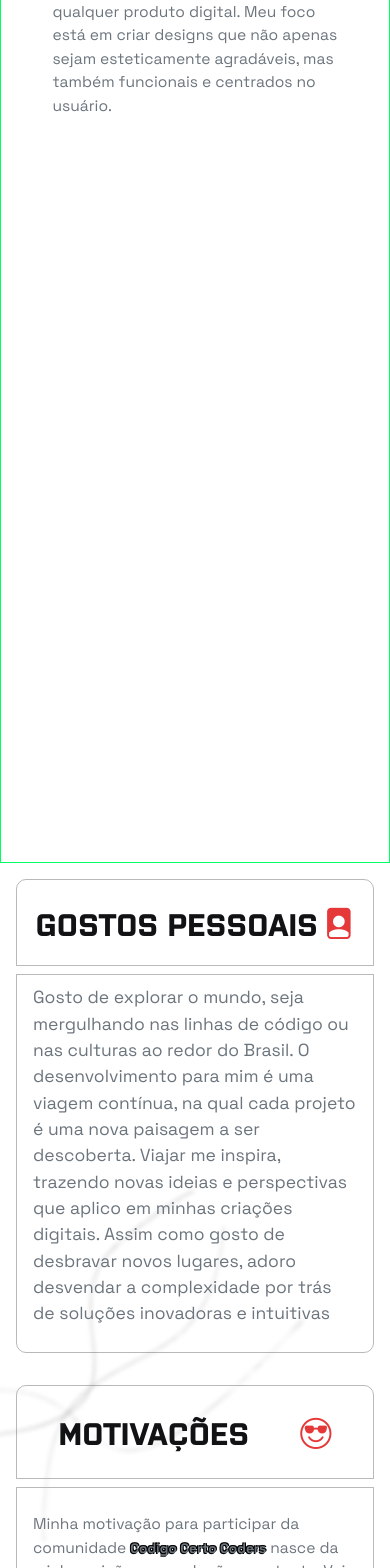
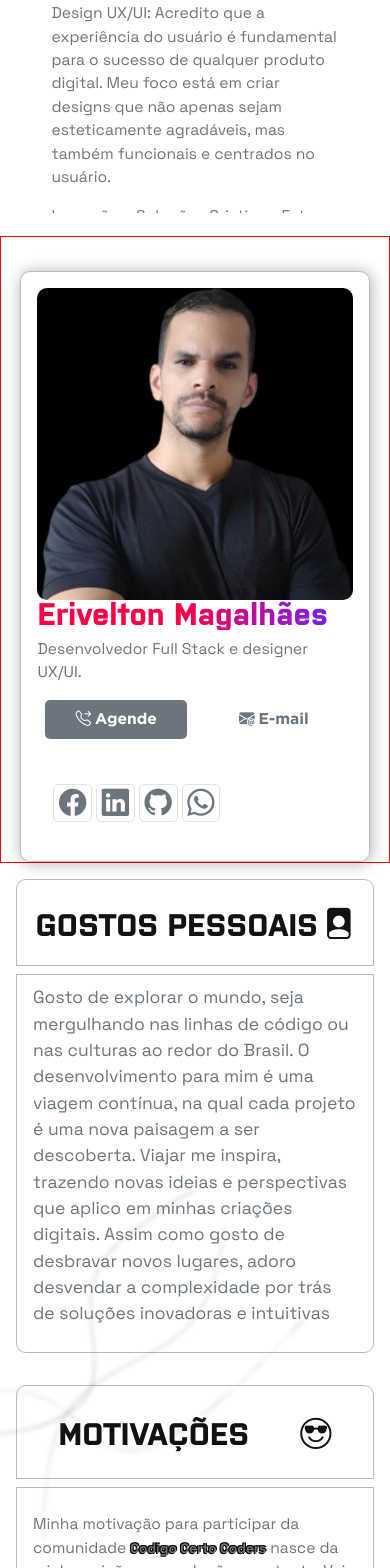
Before and after one commit to EriveltonMGit/Codigo_certo, an Angular app: page / in a window 390 px wide. Shown: the part 2260-3828 px from the top of the page. Built offline with nearby package versions, Linux system fonts and the light colour scheme.

Commit message:
chore: modificações no body

```diff
--- a/src/app/home/home.js
+++ b/src/app/home/home.js
@@ -13,8 +13,11 @@ function mudarCorBody() {
     var mudarCor_Icon = document.querySelectorAll(`.mudarCor_Icon`)
     // EXIBIR A BORDA BRANCA AO MUDAR O ESTADO
     var borda = document.querySelectorAll(`.borda`)
-    // MUDA A IMAGEM DO CURSOR
-    // var img_cursor = document.querySelectorAll(`#img_cursor`)
+    // MUDAR A COR DOS TITULOS PARA WHITE QUANDO O BODY FICAR PRETO
+    var colorH3_white = document.querySelectorAll(`.colorH3_white`)
+
+
+
     // MUDAR OS ICONS
     var sol = document.getElementById('sol');
     var lua = document.getElementById('lua');
@@ -54,6 +57,11 @@ function mudarCorBody() {
             elementoBorda.style.border = '1px solid white'
         })
 
+            // MUDAR A COR DOS TITULOS PARA WHITE QUANDO O BODY FICAR PRETO
+        colorH3_white.forEach(function(colorH3_white_C){// cria uma função e um paramentro
+            colorH3_white_C.style.color = 'white'
+        })
+
 
 
 
@@ -77,7 +85,10 @@ function mudarCorBody() {
         borda.forEach(function(elementoBorda){
             elementoBorda.style.border = ''
         })
-
+          // MUDAR A COR DOS TITULOS PARA PRETO QUANDO O BODY FICAR BRANCO
+          colorH3_white.forEach(function(colorH3_white_C){// cria uma função e um paramentro
+            colorH3_white_C.style.color = 'var(--bs-dark)'
+        })
 
     }
 }
--- a/src/app/section-1/section-1.component.html
+++ b/src/app/section-1/section-1.component.html
@@ -6,7 +6,7 @@
     <div class="info_text borda">
         <!-- Nome e descrição -->
         <div class="txto">
-            <h3>Olá, eu sou Erivelton Magalhães</h3>
+            <h3 class="colorH3_white">Olá, eu sou Erivelton Magalhães</h3>
             <span>Tenho 32 anos e sou</span>
             <p class="mudarCor_Texto"> Desenvolvedor Full Stack e designer UX/UI com 2 anos de experiência em
                 desenvolvimento web, apaixonado
--- a/src/app/section-2/section-2.component.html
+++ b/src/app/section-2/section-2.component.html
@@ -5,7 +5,7 @@
     <div class="descricao">
 
         <div class="text_titulo">
-            <h3>Sobre</h3> <span class="status-icon"></span>
+            <h3 class="colorH3_white">Sobre</h3> <span class="status-icon"></span>
         </div>
 
         <!--  -->
@@ -24,7 +24,7 @@
 
         <!-- TITULO DOS OBJETIVOS -->
         <div class="obj_text">
-            <h3>Objetivos de Carreira</h3><span class="status-icon"></span>
+            <h3 class="colorH3_white">Objetivos de Carreira</h3><span class="status-icon"></span>
         </div>
         <!-- DESCRIÇÃO DOS OBJETIVOS -->
         <div class="obj_desc_1">
@@ -39,7 +39,7 @@
 
         <!-- ÁREAS DE INTERESSE -->
         <div class="inte_text">
-            <h3>Áreas de Interesse  </h3> <span class="status-icon"></span>
+            <h3 class="colorH3_white">Áreas de Interesse  </h3> <span class="status-icon"></span>
         </div>
         <div class="inte_desc_1">
             <p>Desenvolvimento Web: Criar interfaces intuitivas e responsivas, bem como desenvolver backends robustos e escaláveis. A diversidade de tecnologias e a chance de atuar em diversas camadas de um projeto são o que mais me fascinam.</p>
@@ -69,7 +69,7 @@
 
                 </div>
                 <div class="text_perfil">
-                    <h3 >Erivelton Magalhães</h3>
+                    <h3 class="colorH3_white" >Erivelton Magalhães</h3>
                     <p > Desenvolvedor Full Stack e designer UX/UI.</p>
 
 
--- a/src/app/section-2/section-2.component.scss
+++ b/src/app/section-2/section-2.component.scss
@@ -442,7 +442,6 @@
     align-items: center;
     justify-content: space-around;
     flex-direction: column;
-    border: 1px solid rgb(0, 255, 98);
   }
 
   // DESCRIÇAO
@@ -637,47 +636,29 @@
   // DIV FLUTUANTE
   .desc_flutuante {
     width: 100%;
-    height: 150vh;
+    height: 32%;
     display: flex;
     align-items: center;
     justify-content: center;
     flex-direction: column;
+    border: 1px solid rgb(255, 0, 0);
+
   }
 
 
   // DIV FLUTUANTE
   .flut {
     width: 90%;
-    height: 60vh;
-    display: none;
+    margin-top: 4vh;
+     height: 70vh;
     border-radius: 10px;
-
-    border: 1px solid rgb(0, 255, 98);
     padding: 1rem;
-    top: 40vh;
     border: 1px solid rgba(0, 0, 0, 0.274);
     box-shadow: 1px 1px 1rem rgba(0, 0, 0, 0.322);
+
+
   }
 
-
-
-  /* PERFIL FLUTUANTE  */
-  #sobre #section_perfil {
-    width: 25vw;
-    height: 40vh;
-    margin-top: 40vh;
-    position: absolute;
-    display: flex;
-    align-items: center;
-    justify-content: space-around;
-    flex-direction: column;
-    border-radius: 10px;
-    background-color: var(--bs-white);
-    box-shadow: 1px 1px 0.5rem rgba(0, 0, 0, 0.226);
-    z-index: 2;
-    padding: 1rem;
-
-  }
 
 
   /* DESCRIÇÃO PERFIL */
--- a/src/app/section-3/section-3.component.html
+++ b/src/app/section-3/section-3.component.html
@@ -10,9 +10,9 @@
 
     <!-- GOSTOS PESSOAIS -->
     <div class="gostos">
-        <h3 class="titulo_gostos">
+        <h3 class="titulo_gostos colorH3_white">
             GOSTOS PESSOAIS
-            <i class="bi bi-file-person-fill"></i>
+            <i class="bi bi-file-person-fill colorH3_white"></i>
         </h3>
         <!-- descrição gostos -->
         <div class="descricao_gostos">
@@ -26,9 +26,9 @@
 
     <!-- Motivações -->
     <div class="motivacoes">
-        <h3 class="titulo_motivacoes">
+        <h3 class="titulo_motivacoes colorH3_white">
             MOTIVAÇÕES
-            <i class="bi bi-emoji-sunglasses"></i>
+            <i class="bi bi-emoji-sunglasses colorH3_white"></i>
         </h3>
         <!-- descrição motivacoes -->
         <div class="descricao_motivacoes">
--- a/src/app/section-3/section-3.component.scss
+++ b/src/app/section-3/section-3.component.scss
@@ -246,7 +246,7 @@
 
 }
 .gostos .bi{
-   color: var(--bs-red);
+   color: var(--bs-dark-2);
 
 }
 
@@ -312,6 +312,6 @@
 }
 
 .motivacoes .bi{
-    color: var(--bs-red);
+    color: var(--bs-dark-2);
 }
 }
--- a/src/app/section-4/section-4.component.html
+++ b/src/app/section-4/section-4.component.html
@@ -12,7 +12,7 @@
             <div class="row">
                 <!-- SOBRE -->
                 <div class="col-lg-3 col-md-6 mb-4 mb-md-0">
-                    <h5 class="text-uppercase">Sobre</h5>
+                    <h5 class="text-uppercase colorH3_white">Sobre</h5>
                     <p class="text-uppercase_p">
                         Forneço serviços de qualidade com dedicação e compromisso. Minha missão é garantir a
                         satisfação do cliente em todas as etapas.
@@ -21,7 +21,7 @@
 
                 <!-- SERVIÇOS -->
                 <div class="col-lg-3 col-md-6 mb-4 mb-md-0">
-                    <h5 class="text-uppercase">Serviços</h5>
+                    <h5 class="text-uppercase colorH3_white">Serviços</h5>
                     <ul class="list-unstyled mb-0">
                         <li class="icon-text"><i class="fas fa-cogs"></i><a href="#!" class="text-reset">Consultoria</a></li>
                         <li class="icon-text"><i class="fas fa-laptop-code"></i><a href="#!" class="text-reset">Desenvolvimento</a></li>
@@ -32,7 +32,7 @@
 
                 <!-- CONTATO -->
                 <div class="col-lg-3 col-md-6 mb-4 mb-md-0">
-                    <h5 class="text-uppercase">Contato</h5>
+                    <h5 class="text-uppercase colorH3_white">Contato</h5>
                     <ul class="list-unstyled mb-0">
                         <li class="icon-text"><i class="fas fa-envelope"></i><a href="#" class="text-reset">Email: Acesse</a></li>
                         <li class="icon-text"><i class="fas fa-phone"></i><a href="#!" class="text-reset">Telefone: (61) 98157-9569</a></li>
@@ -42,7 +42,7 @@
 
                 <!-- REDES SOCIAIS -->
                 <div class="col-lg-3 col-md-6 mb-4 mb-md-0 text-center">
-                    <h5 class="text-uppercase">Redes Sociais</h5>
+                    <h5 class="text-uppercase colorH3_white">Redes Sociais</h5>
                     <div class="social-icons">
                         <a href="https://wa.me/5561981579569" class="text-reset"><i class="fab fa-whatsapp"></i></a>
                         <a href="#!" class="text-reset"><i class="fab fa-twitter"></i></a>
```
